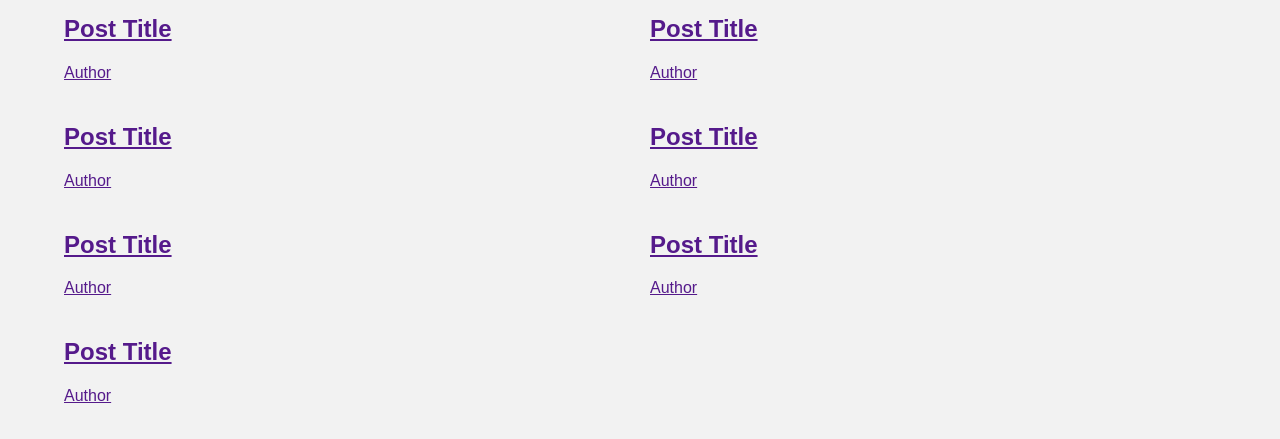
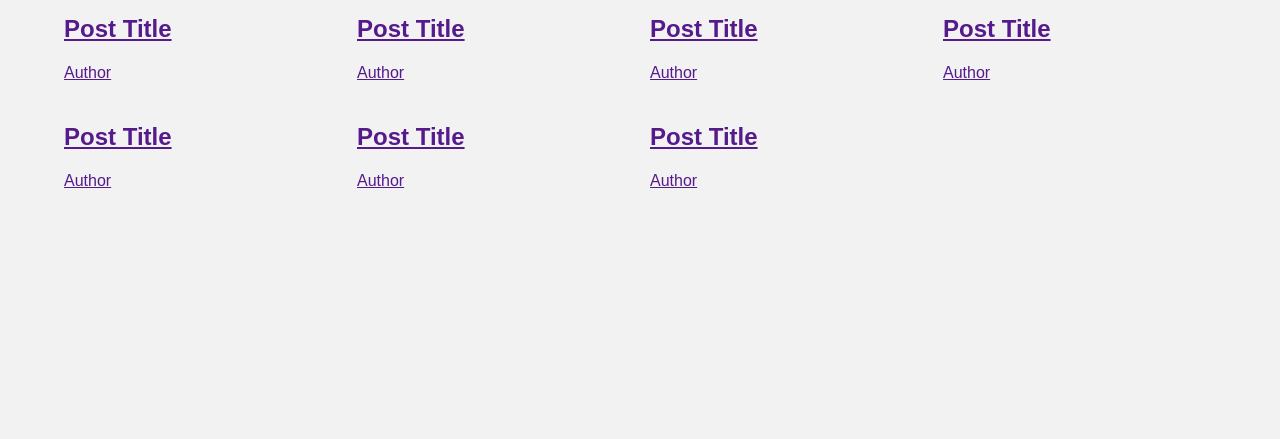
Before and after one commit to lamohadev/lamohadev.github.io, a plain HTML site: page Index.html in a window 1280 px wide. Shown: the part 83-522 px from the top of the page. Drawn offline with Linux system fonts and the light colour scheme.

Commit message:
add 2do media query 850px

```diff
--- a/Style.css
+++ b/Style.css
@@ -75,3 +75,9 @@ nav ul li a:hover {
         grid-template-columns: 1fr 1fr;
     }
 }
+/* agregamos el segundo media query para pantallas mas grandes */
+@media only screen and (min-width: 850px) {
+    .band {
+        grid-template-columns: 1fr 1fr 1fr 1fr;
+    }
+}
```
